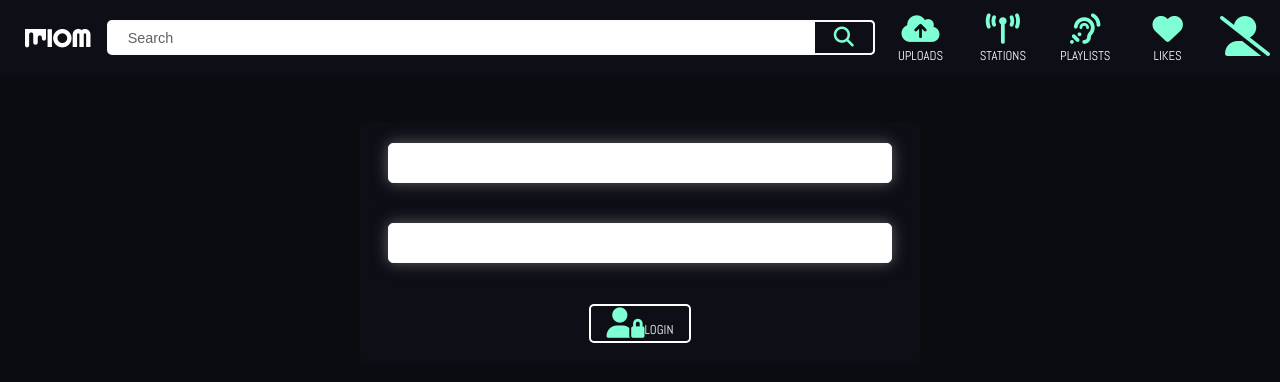
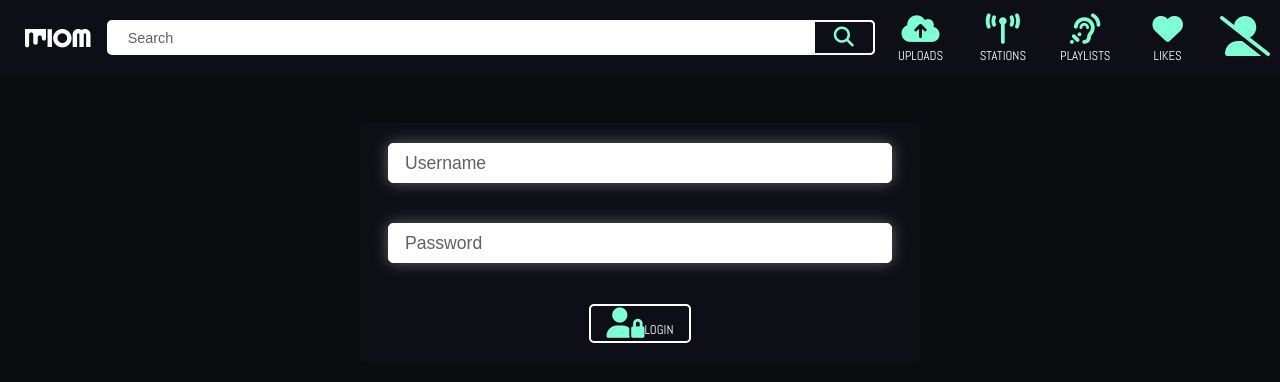
Before and after one commit to doc1atis/ymiom-front, a React (Create React App) app: page /login in a window 1280 px wide. Shown: the top 382 px of the page. Built offline with nearby package versions, Linux system fonts and the light colour scheme.

Commit message:
fixed placeholder

```diff
--- a/src/components/AuthForm/AuthForm.js
+++ b/src/components/AuthForm/AuthForm.js
@@ -69,14 +69,14 @@ class AuthForm extends Component {
         >
           <FormInput
             onInputChange={this.handleChange}
-            inputPlaceHolder="Username"
+            InputPlaceHolder="Username"
             inputType="text"
             inputName="username"
             inputValue={this.state.username}
           />
           <FormInput
             onInputChange={this.handleChange}
-            inputPlaceHolder="Password"
+            InputPlaceHolder="Password"
             inputType="password"
             inputName="password"
             inputValue={this.state.password}
```
